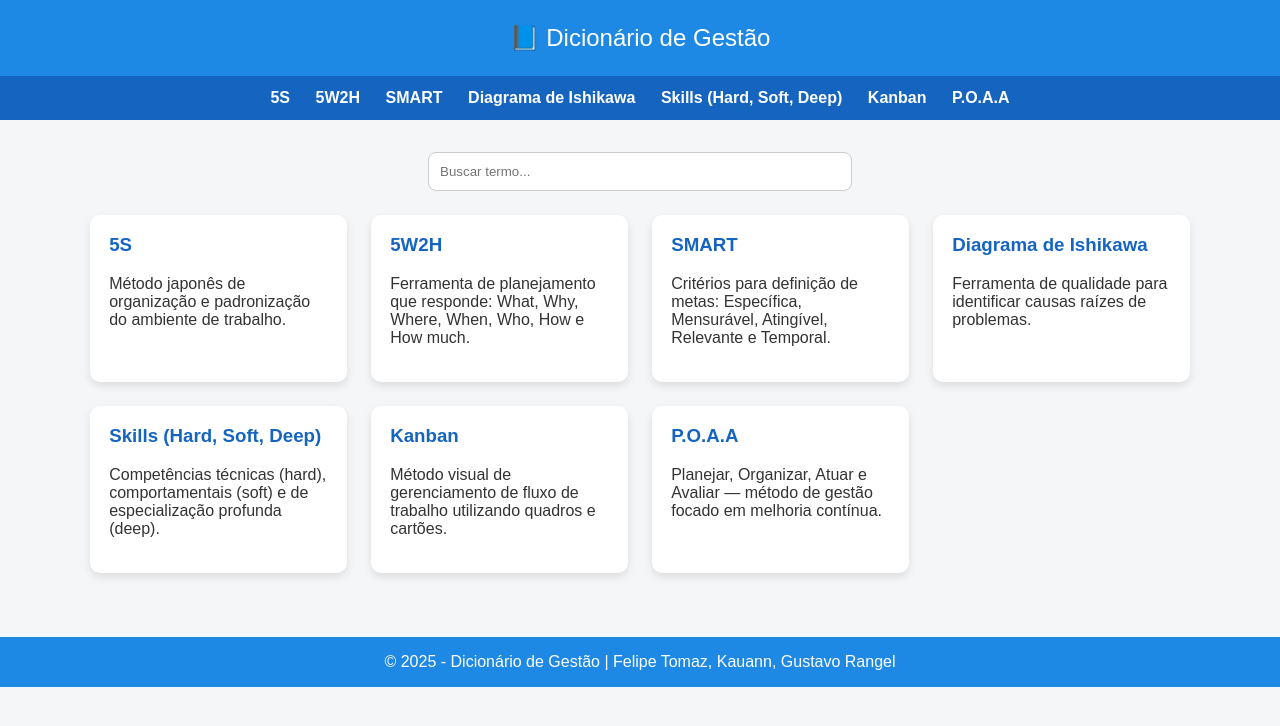
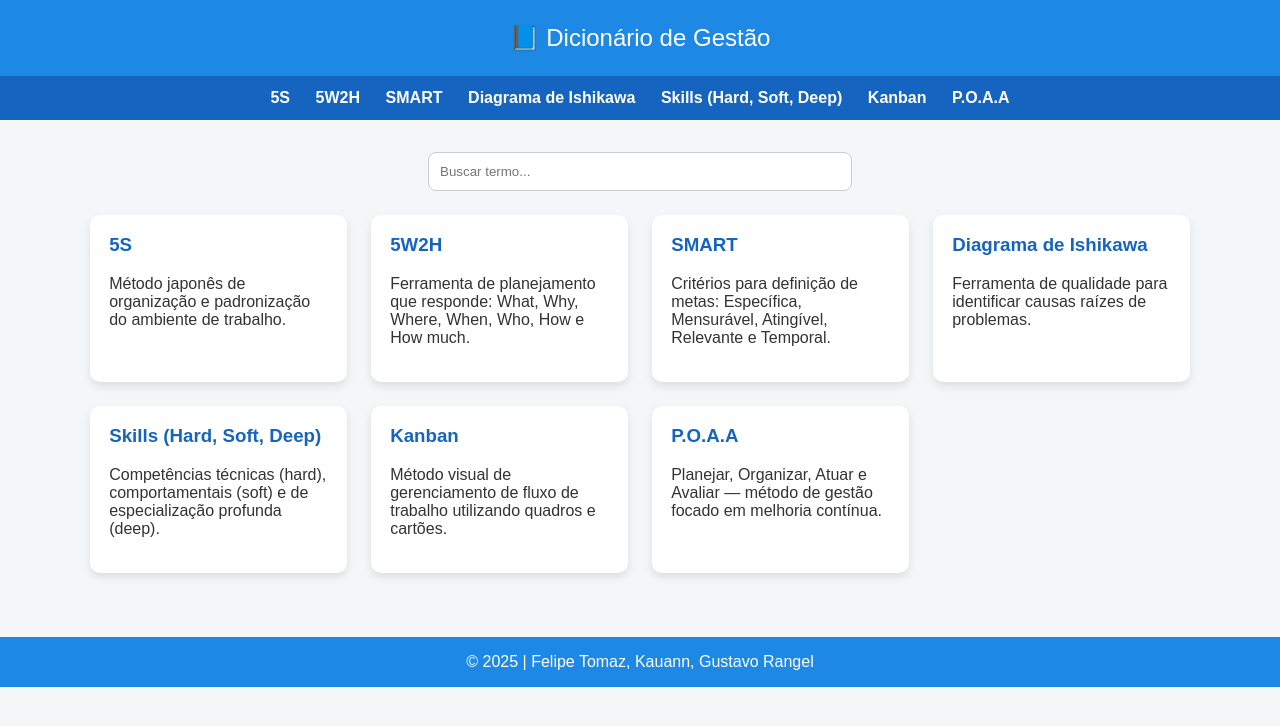
Before and after one commit to Felpopinho/Gest-o-projov, a plain HTML site: page index.html in a window 1280 px wide. Drawn offline with Linux system fonts and the light colour scheme.

Commit message:
Update index.html

```diff
--- a/index.html
+++ b/index.html
@@ -147,7 +147,7 @@
   </div>
 
   <footer>
-    © 2025 - Dicionário de Gestão | Felipe Tomaz, Kauann, Gustavo Rangel
+    © 2025 | Felipe Tomaz, Kauann, Gustavo Rangel
   </footer>
 
   <script>
```
